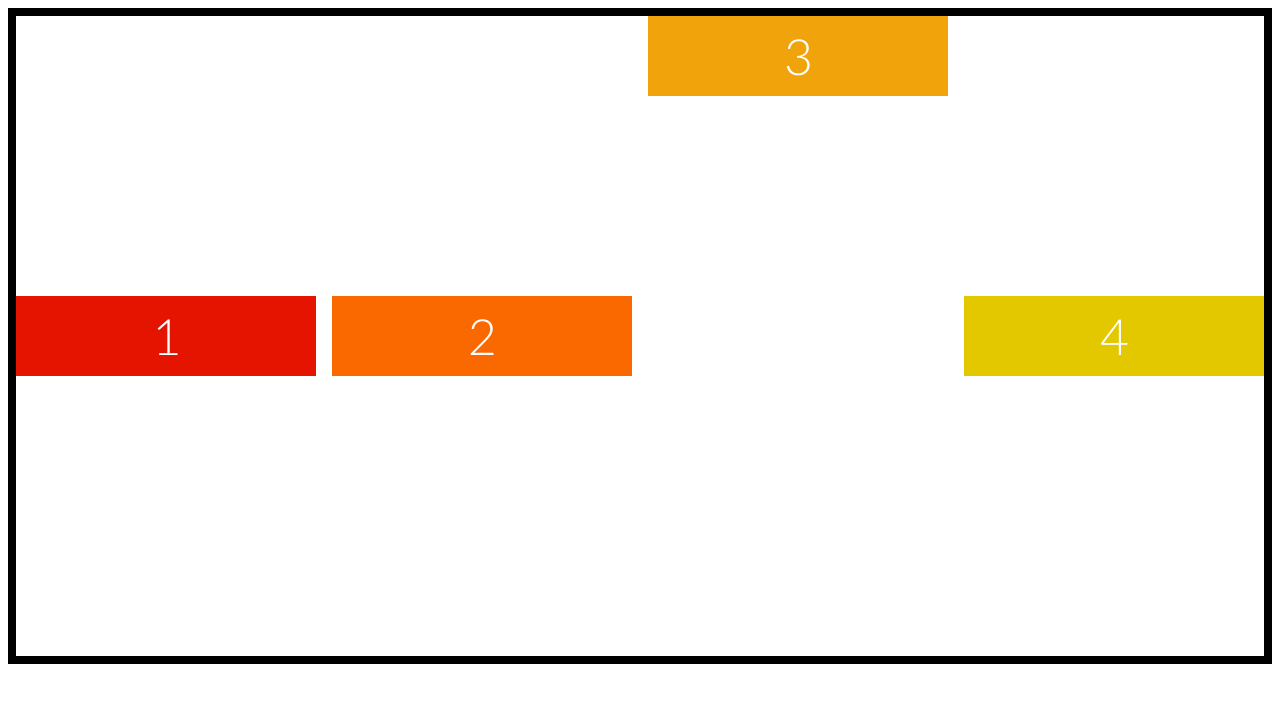
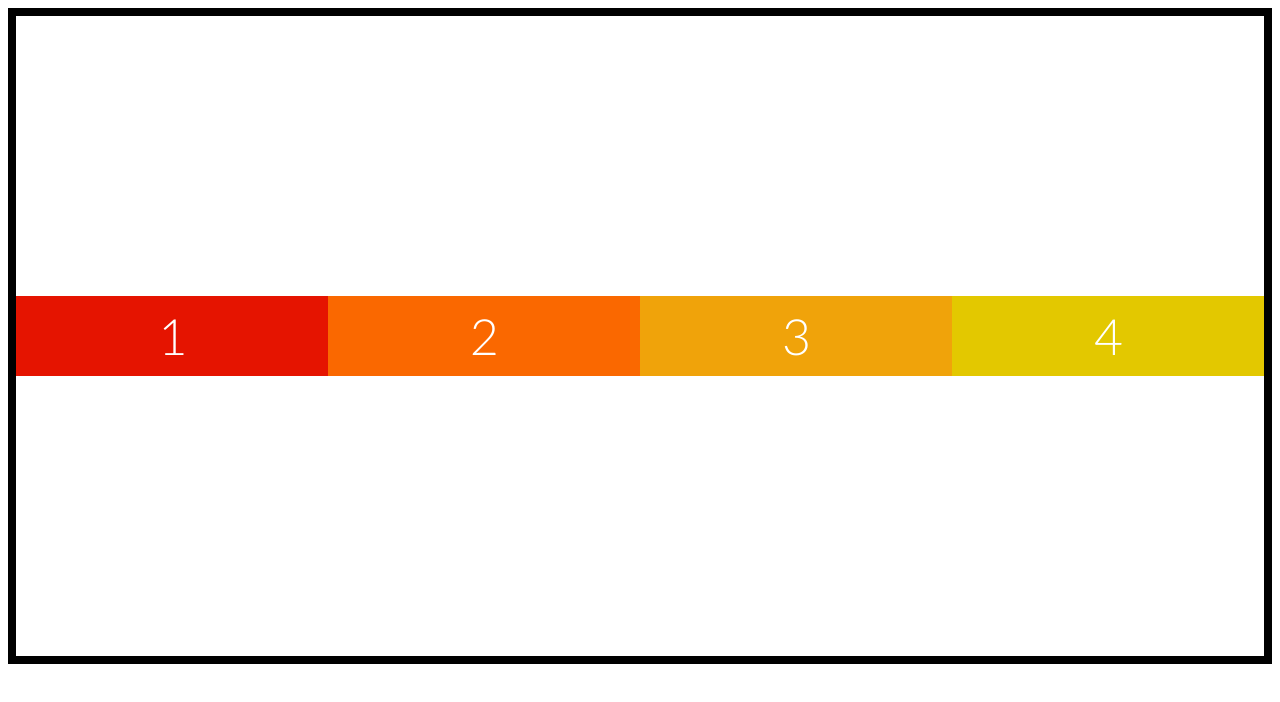
Before and after one commit to gregcotech007/flexbox-css, a plain HTML site: page index.html in a window 1280 px wide. Drawn offline with Linux system fonts and the light colour scheme.

Commit message:
Flex basis vs width

```diff
--- a/assets/css/style.css
+++ b/assets/css/style.css
@@ -9,13 +9,14 @@
   font-family: lato;
   font-weight: 300;
   box-sizing: border-box;
-  width: 300px;
+  flex-basis: 25%;
+  /* width: 300px; */
 }
 
 .box-1 {background: #e51400; /* font-size: 1.3em; */}
 .box-2 {background: #fa6800; /* font-size: 3.3em; */}
 .box-3 {background: #f0a30a;
-        align-self: flex-start; /* font-size: 2.3em; */}
+      /*  align-self: flex-start;  font-size: 2.3em; */}
 .box-4 {background: #e3c800; /* font-size: 6.3em; */}
 .box-5 {background: #a4c400;}
 .box-6 {background: #60a917;}
@@ -29,7 +30,7 @@
     border: 8px solid black;
     height: 80vh;
     flex-direction: row;
-    flex-wrap: wrap;
+    /* flex-wrap: wrap; */
     justify-content: space-between;
     align-items: center;
   }
```
